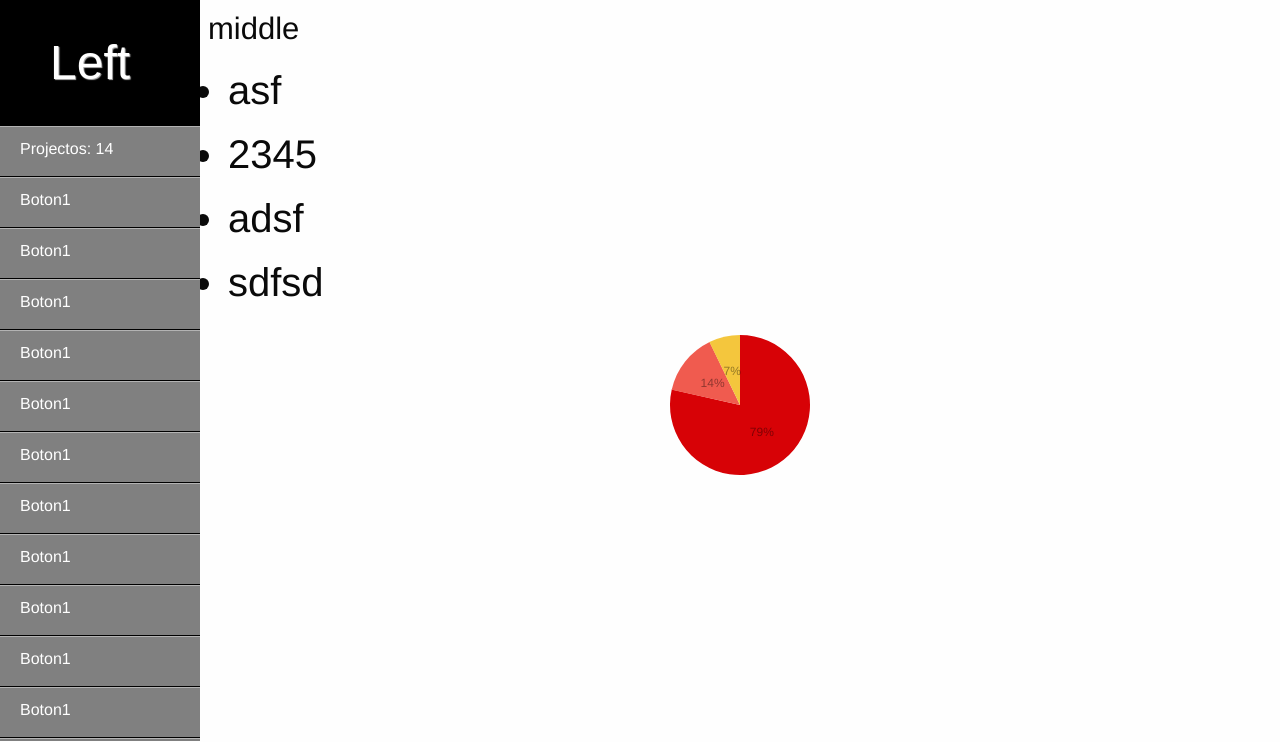
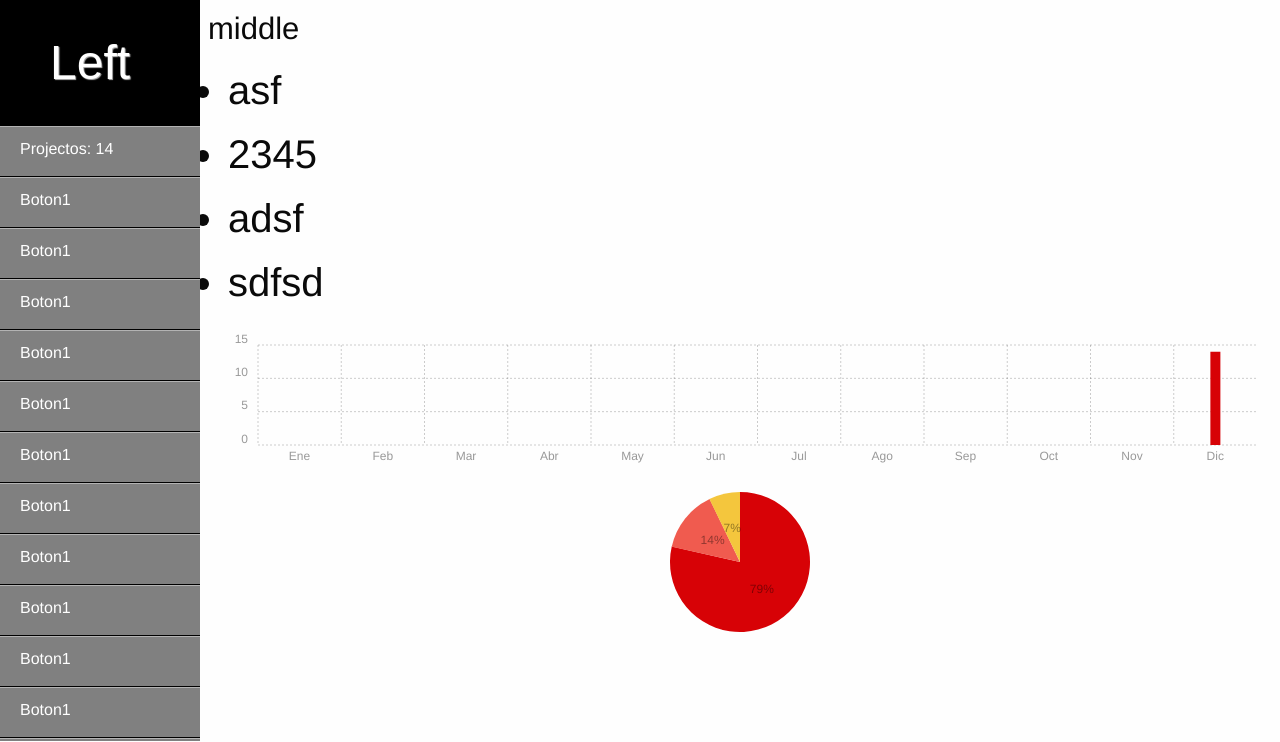
Before and after one commit to Oswaldinho24k/RZapopan, a Django app: page /dashboard/ in a window 1280 px wide. Shown: the part 58-800 px from the top of the page. Run offline with Django 3.2, Linux system fonts and the light colour scheme; data comes from the database, SQL or seed files in the repository; parts of the project's set-up code (start-up, migrations or seed data) failed here and were passed over; some libraries are stand-ins or nearby versions.

Commit message:
proyectos por mes done :octocat:

```diff
--- a/dashboard/templates/tags/projects_permonth.html
+++ b/dashboard/templates/tags/projects_permonth.html
@@ -1,18 +1,18 @@
 {% load static %}
 <link rel="stylesheet" href="{% static '/bower_components/chartist/dist/chartist.css' %}">
 
-<div class="ct-chart"></div>
+<div class="ct-charts"></div>
 
 <script src="{% static '/bower_components/chartist/dist/chartist.js' %}"></script>
 
 <script>
 
     var data = {
-      labels: ['Mon', 'Tue', 'Wed', 'Thu', 'Fri'],
+      labels: ['Ene', 'Feb', 'Mar', 'Abr', 'May','Jun','Jul','Ago','Sep','Oct','Nov','Dic'],
       series: [
-        [5, 2, 4, 2, 0]
+          {{ projects_permonth }}
       ]
     };
-    new Chartist.Line('.ct-chart', data);
+    new Chartist.Bar('.ct-charts', data);
 
 </script>
--- a/dashboard/templatetags/dash_tags.py
+++ b/dashboard/templatetags/dash_tags.py
@@ -22,25 +22,16 @@ def count_projects():
 
 @register.inclusion_tag('tags/projects_permonth.html')
 def graphics_projects_permonth():
-    #projects_permonth = Project.objects.all().filter(publish__year=2016, publish__month=12).count()
     arr = []
-    def rango_test():
+    def range_dates():
         for number in range(1, 13):
             projects_permonth = Project.objects.all().filter(publish__year=2016, publish__month=number).count()
             arr.append(projects_permonth)
-            print(arr)
+
         return arr
 
-    #print(projects_permonth)
-
-    '''def create_arr(arr, data):
-        for project in data:
-            number = int(project.goal)
-            arr.append(number)
-        return arr'''
-
     return {
-        'projects_permonth':arr
+        'projects_permonth':range_dates()
     }
 
 
```
